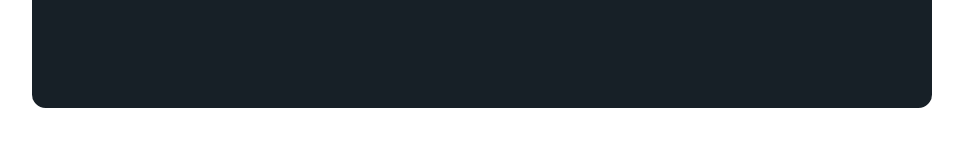
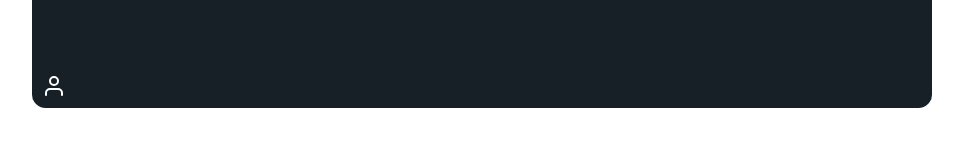
Before and after one commit to jeropardor/tfg-react, a React (Create React App) app: page / in a window 1280 px wide. Shown: the part 408-554 px from the top of the page, without its empty margins (158-1121 px from the left). Built offline with nearby package versions, Linux system fonts and the light colour scheme.

Commit message:
added user selection button only

```diff
--- a/src/App.js
+++ b/src/App.js
@@ -4,15 +4,18 @@ import { ModeProvider } from "./context/ModeContext";
 import UI from "./components/ui/UI";
 
 import "./App.scss";
+import { UsersProvider } from "./context/UsersContext";
 
 const App = () => {
   return (
     <IntlWrapper>
-      <ModeProvider>
-        <div className="App">
-          <UI />
-        </div>
-      </ModeProvider>
+      <UsersProvider>
+        <ModeProvider>
+          <div className="App">
+            <UI />
+          </div>
+        </ModeProvider>
+      </UsersProvider>
     </IntlWrapper>
   );
 };
--- a/src/components/ui/UI.jsx
+++ b/src/components/ui/UI.jsx
@@ -1,4 +1,5 @@
 import { useState } from "react";
+import { FiUser } from "react-icons/fi";
 
 import { ShapesProvider } from "../../context/ShapesContext";
 import { ViewerProvider } from "../../context/ViewerContext";
@@ -7,6 +8,7 @@ import View from "../view/View";
 import MenuIcon from "../shared/icons/MenuIcon";
 
 import "./ui.scss";
+import IconClickWrapper from "../shared/icons/IconClickWrapper";
 
 const UI = () => {
   const [sidePanel, setSidePanel] = useState(false);
@@ -18,6 +20,9 @@ const UI = () => {
           <SidePanel isVisible={sidePanel} />
           <View />
           <MenuIcon isOpen={sidePanel} setIsOpen={setSidePanel} />
+          <div className="user-selection">
+            <IconClickWrapper icon={<FiUser />} />
+          </div>
         </div>
       </ShapesProvider>
     </ViewerProvider>
--- a/src/components/ui/ui.scss
+++ b/src/components/ui/ui.scss
@@ -24,6 +24,24 @@
     border-bottom-right-radius: .5rem;
     border-top-left-radius: .5em;
     cursor: pointer;
-}
+  }
+
+  & > .user-selection {
+    position: absolute;
+    left: .3rem;
+    bottom: .3rem;
+    font-size: 1.5em;
+
+    & > .icon {
+      svg {
+        margin: .2em;
+      }
+
+      background-color: var(--bg-color);
+      border-bottom-left-radius: .5rem;
+      border-top-right-radius: .5em;
+      cursor: pointer;
+    }
+  }
 
 }
--- /dev/null
+++ b/src/context/UsersContext.js
@@ -0,0 +1,18 @@
+import { createContext, useContext, useState } from "react";
+
+export const Users = {
+  Viewer: "viewer",
+  Editor: "editor",
+};
+
+const UsersContext = createContext();
+export const useUsers = () => useContext(UsersContext);
+
+export const UsersProvider = ({ children }) => {
+  const [user, setUser] = useState(Users.Viewer);
+  return (
+    <UsersContext.Provider value={{ user, setUser }}>
+      {children}
+    </UsersContext.Provider>
+  );
+};
```
